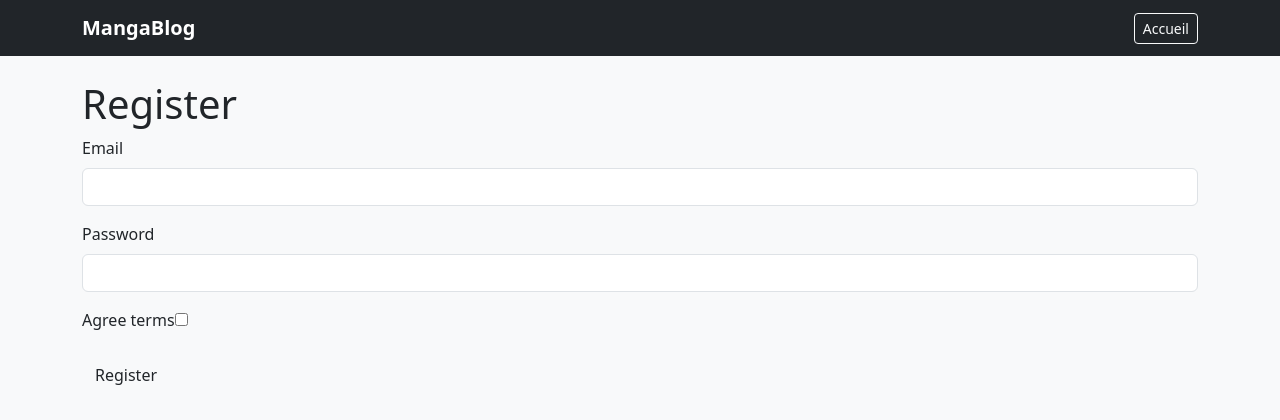
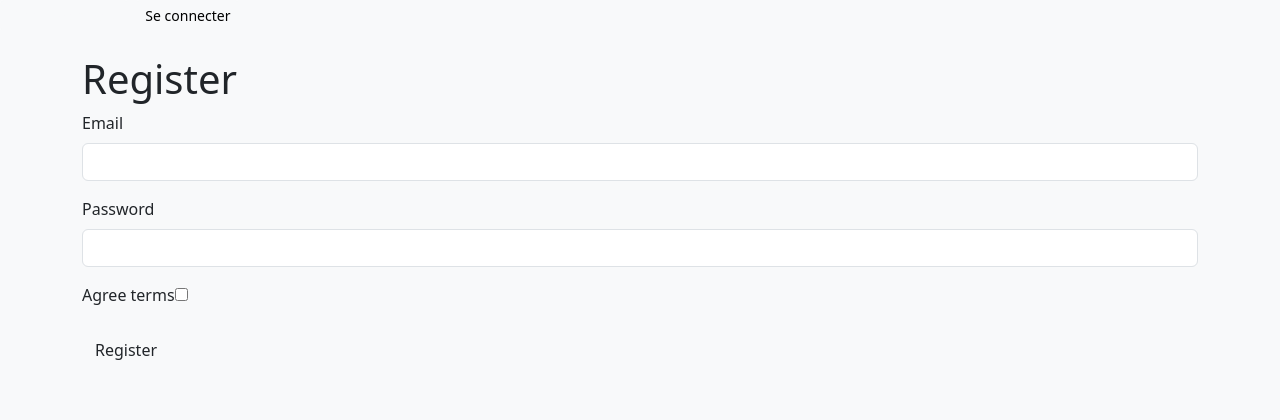
Before and after one commit to shaps31/mangablog, a Symfony app: template templates/registration/register.html.twig in a window 1280 px wide. Shown: the top 420 px of the page. Run offline with Twig, Linux system fonts and the light colour scheme; the template is opened without the code that fills it, so the values that code supplies are empty; form fields are guessed from the names that the template uses; some libraries are stand-ins or nearby versions.

Commit message:
ajout(ui): liens navbar Register/Login/Logout avec état connecté

```diff
--- a/templates/base.html.twig
+++ b/templates/base.html.twig
@@ -10,15 +10,16 @@
     {% block styles %}{% endblock %}
 </head>
 <body class="bg-light">
+<div class="d-flex gap-2">
+    {% if app.user %}
+        <span class="navbar-text small me-2">Connecté en tant que {{ app.user.userIdentifier }}</span>
+        <a class="btn btn-outline-light btn-sm" href="{{ path('app_logout') }}">Se déconnecter</a>
+    {% else %}
+        <a class="btn btn-outline-light btn-sm" href="{{ path('app_register') }}">Créer un compte</a>
+        <a class="btn btn-light btn-sm" href="{{ path('app_login') }}">Se connecter</a>
+    {% endif %}
+</div>
 
-<nav class="navbar navbar-dark bg-dark">
-    <div class="container">
-        <a class="navbar-brand fw-bold" href="{{ path('app_home') }}">MangaBlog</a>
-        <div class="d-flex gap-2">
-            <a class="btn btn-outline-light btn-sm" href="{{ path('app_home') }}">Accueil</a>
-        </div>
-    </div>
-</nav>
 
 <main class="container py-4">
     {# Zone pour afficher les messages flash (succès/erreur) #}
```
